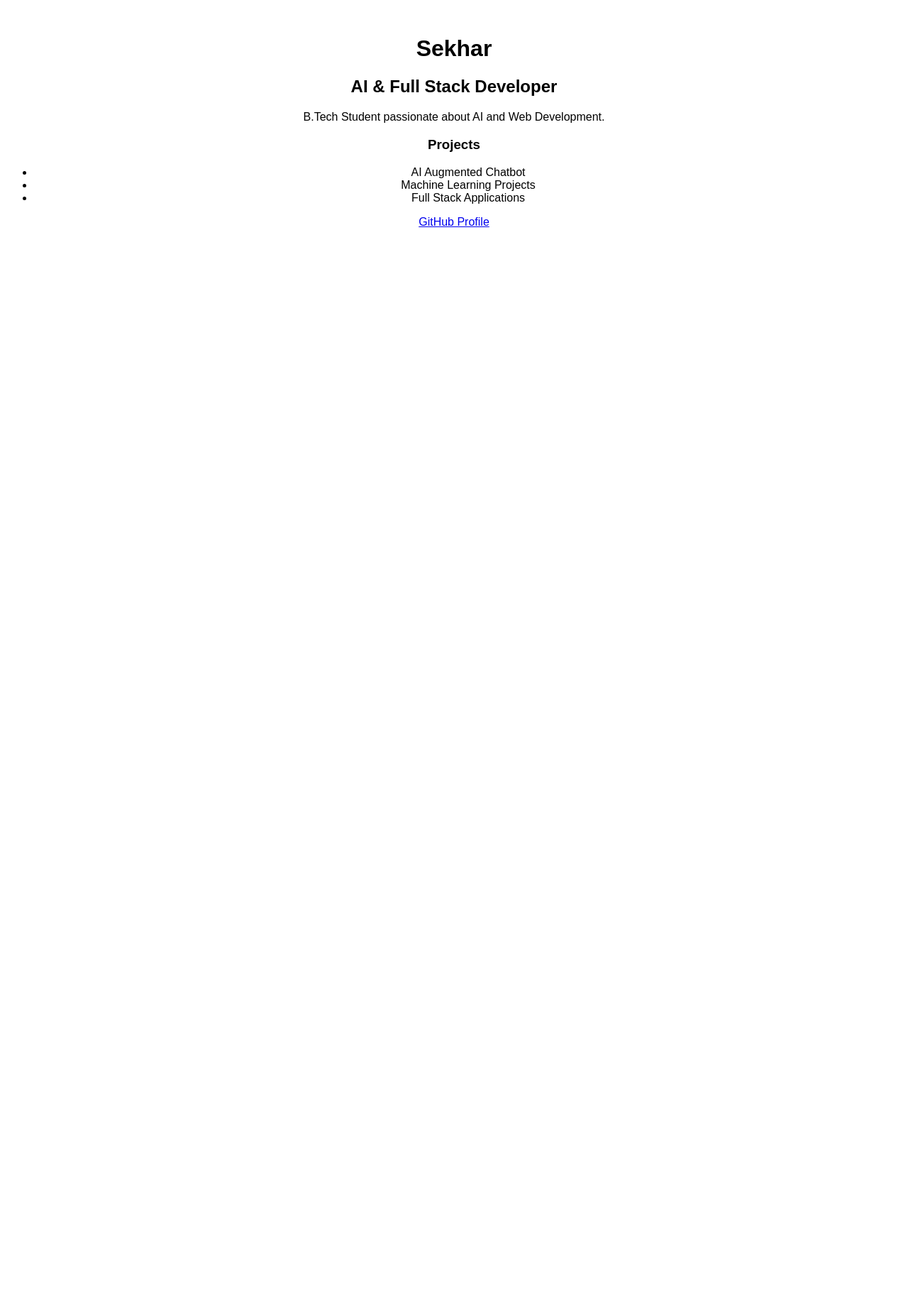
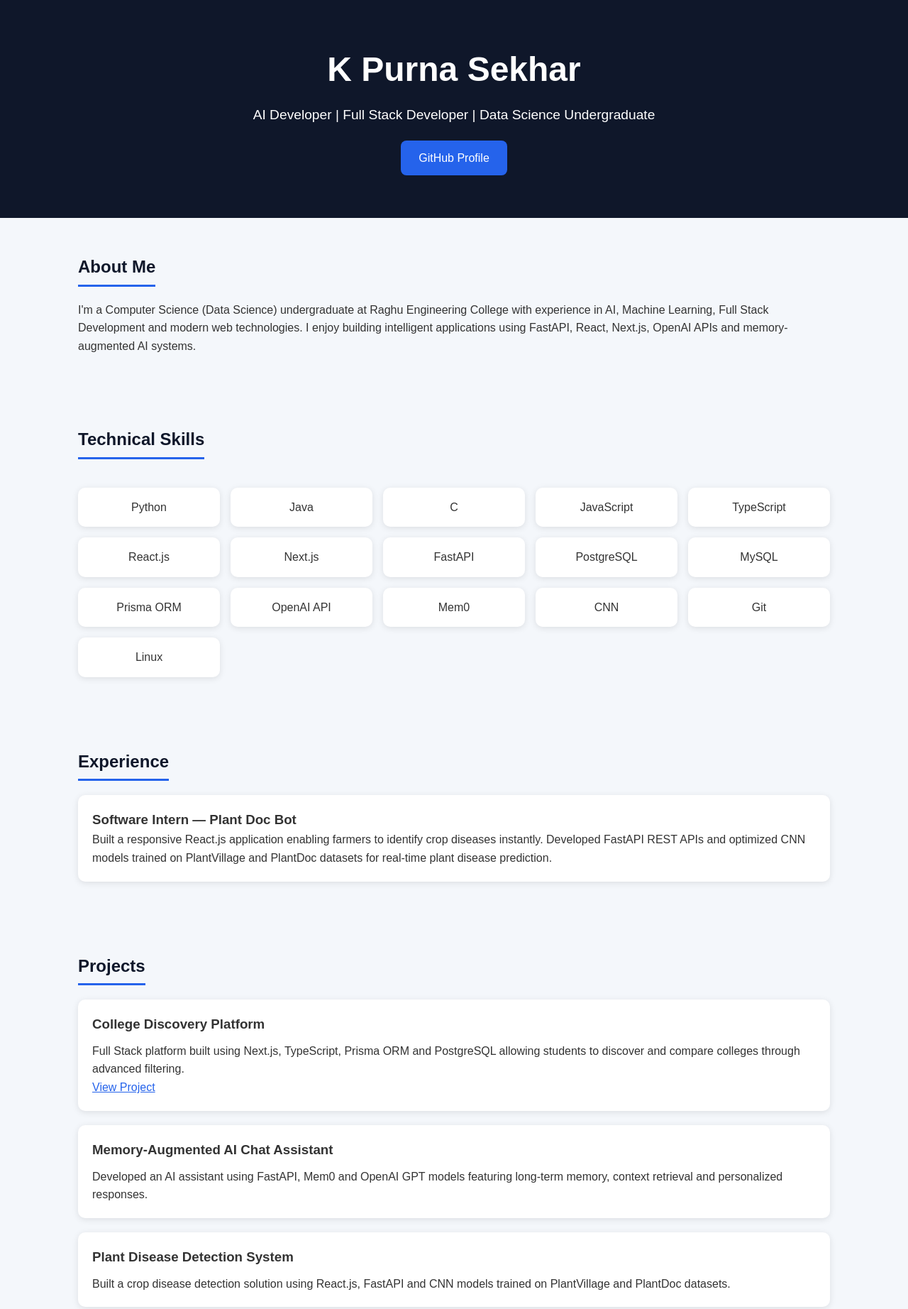
Before and after one commit to Shekhar-25/Shekhar-25.github.io, a plain HTML site: page index.html in a window 1280 px wide. Shown: the top 1844 px of the page at 71% size. Before the commit the page ends 800 px from the top, so only its background shows below. Drawn offline with Linux system fonts and the light colour scheme.

Commit message:
Added portfolio website
Updated the portfolio webpage with new content and styling.

```diff
--- a/index.html
+++ b/index.html
@@ -1,24 +1,216 @@
 <!DOCTYPE html>
-<html>
+<html lang="en">
 <head>
-<title>Sekhar Portfolio</title>
+<meta charset="UTF-8">
+<meta name="viewport" content="width=device-width, initial-scale=1.0">
+<title>K Purna Sekhar | Portfolio</title>
+<style>
+*{
+margin:0;
+padding:0;
+box-sizing:border-box;
+font-family:Arial,sans-serif;
+}
+body{
+background:#f4f7fb;
+color:#333;
+line-height:1.6;
+}
+header{
+background:#0f172a;
+color:white;
+padding:60px 20px;
+text-align:center;
+}
+header h1{
+font-size:3rem;
+}
+header p{
+margin-top:10px;
+font-size:1.2rem;
+}
+.btn{
+display:inline-block;
+margin-top:20px;
+padding:12px 25px;
+background:#2563eb;
+color:white;
+text-decoration:none;
+border-radius:8px;
+}
+section{
+max-width:1100px;
+margin:auto;
+padding:50px 20px;
+}
+h2{
+margin-bottom:20px;
+color:#0f172a;
+border-bottom:3px solid #2563eb;
+display:inline-block;
+padding-bottom:5px;
+}
+.skills{
+display:grid;
+grid-template-columns:repeat(auto-fit,minmax(180px,1fr));
+gap:15px;
+margin-top:20px;
+}
+.skill{
+background:white;
+padding:15px;
+border-radius:10px;
+box-shadow:0 2px 10px rgba(0,0,0,0.1);
+text-align:center;
+}
+.project{
+background:white;
+padding:20px;
+margin-bottom:20px;
+border-radius:10px;
+box-shadow:0 2px 10px rgba(0,0,0,0.1);
+}
+.project h3{
+margin-bottom:10px;
+}
+.exp{
+background:white;
+padding:20px;
+border-radius:10px;
+box-shadow:0 2px 10px rgba(0,0,0,0.1);
+}
+.cert{
+background:white;
+padding:15px;
+margin-bottom:10px;
+border-radius:10px;
+}
+footer{
+background:#0f172a;
+color:white;
+text-align:center;
+padding:30px;
+margin-top:40px;
+}
+a{
+color:#2563eb;
+}
+</style>
 </head>
-<body style="font-family:Arial;text-align:center;margin-top:50px;">
-<h1>Sekhar</h1>
-<h2>AI & Full Stack Developer</h2>
-
-<p>B.Tech Student passionate about AI and Web Development.</p>
-
-<h3>Projects</h3>
-<ul>
-<li>AI Augmented Chatbot</li>
-<li>Machine Learning Projects</li>
-<li>Full Stack Applications</li>
-</ul>
-
+<body>
+<header>
+<h1>K Purna Sekhar</h1>
+<p>AI Developer | Full Stack Developer | Data Science Undergraduate</p>
+<a class="btn" href="https://github.com/Shekhar-25" target="_blank">
+GitHub Profile
+</a>
+</header>
+<section>
+<h2>About Me</h2>
 <p>
-<a href="https://github.com/Shekhar-25">GitHub Profile</a>
+I'm a Computer Science (Data Science) undergraduate at Raghu Engineering College with
+experience in AI, Machine Learning, Full Stack Development and modern web technologies.
+I enjoy building intelligent applications using FastAPI, React, Next.js, OpenAI APIs and
+memory-augmented AI systems.
 </p>
-
+</section>
+<section>
+<h2>Technical Skills</h2>
+<div class="skills">
+<div class="skill">Python</div>
+<div class="skill">Java</div>
+<div class="skill">C</div>
+<div class="skill">JavaScript</div>
+<div class="skill">TypeScript</div>
+<div class="skill">React.js</div>
+<div class="skill">Next.js</div>
+<div class="skill">FastAPI</div>
+<div class="skill">PostgreSQL</div>
+<div class="skill">MySQL</div>
+<div class="skill">Prisma ORM</div>
+<div class="skill">OpenAI API</div>
+<div class="skill">Mem0</div>
+<div class="skill">CNN</div>
+<div class="skill">Git</div>
+<div class="skill">Linux</div>
+</div>
+</section>
+<section>
+<h2>Experience</h2>
+<div class="exp">
+<h3>Software Intern — Plant Doc Bot</h3>
+<p>
+Built a responsive React.js application enabling farmers to identify crop diseases instantly.
+Developed FastAPI REST APIs and optimized CNN models trained on PlantVillage and PlantDoc
+datasets for real-time plant disease prediction.
+</p>
+</div>
+</section>
+<section>
+<h2>Projects</h2>
+<div class="project">
+<h3>College Discovery Platform</h3>
+<p>
+Full Stack platform built using Next.js, TypeScript, Prisma ORM and PostgreSQL
+allowing students to discover and compare colleges through advanced filtering.
+</p>
+<p>
+<a href="https://college-discovery-platform-gold.vercel.app/" target="_blank">
+View Project
+</a>
+</p>
+</div>
+<div class="project">
+<h3>Memory-Augmented AI Chat Assistant</h3>
+<p>
+Developed an AI assistant using FastAPI, Mem0 and OpenAI GPT models featuring
+long-term memory, context retrieval and personalized responses.
+</p>
+</div>
+<div class="project">
+<h3>Plant Disease Detection System</h3>
+<p>
+Built a crop disease detection solution using React.js, FastAPI and CNN models
+trained on PlantVillage and PlantDoc datasets.
+</p>
+</div>
+</section>
+<section>
+<h2>Education</h2>
+<div class="project">
+<h3>Raghu Engineering College</h3>
+<p>B.Tech CSE (Data Science)</p>
+<p>CGPA: 8.63</p>
+<p>2023 - 2027</p>
+</div>
+</section>
+<section>
+<h2>Certifications</h2>
+<div class="cert">NPTEL - The Joy of Computing using Python</div>
+<div class="cert">NPTEL - Python for Data Science</div>
+<div class="cert">Python Full Stack Development Internship - ExcelR</div>
+<div class="cert">Infosys - Crop Disease Detection using CNN</div>
+<div class="cert">Healthcare Health Bot Prototype Hackathon</div>
+</section>
+<section>
+<h2>Contact</h2>
+<p>Email: kakumanipurnasekhar@gmail.com</p>
+<p>Phone: +91-9381224116</p>
+<p>
+GitHub:
+<a href="https://github.com/Shekhar-25" target="_blank">
+github.com/Shekhar-25
+</a>
+</p>
+<p>
+LinkedIn:
+<a href="https://linkedin.com/in/kakumani-purna-sekhar" target="_blank">
+linkedin.com/in/kakumani-purna-sekhar
+</a>
+</p>
+</section>
+<footer>
+<p>© 2026 K Purna Sekhar | Portfolio Website</p>
+</footer>
 </body>
 </html>
```
